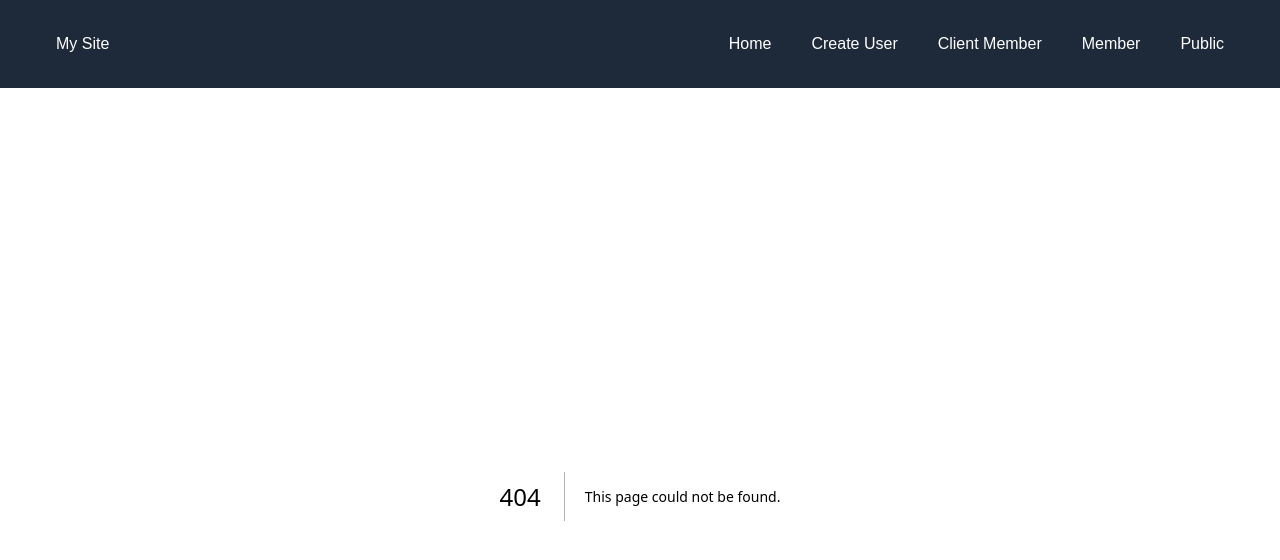
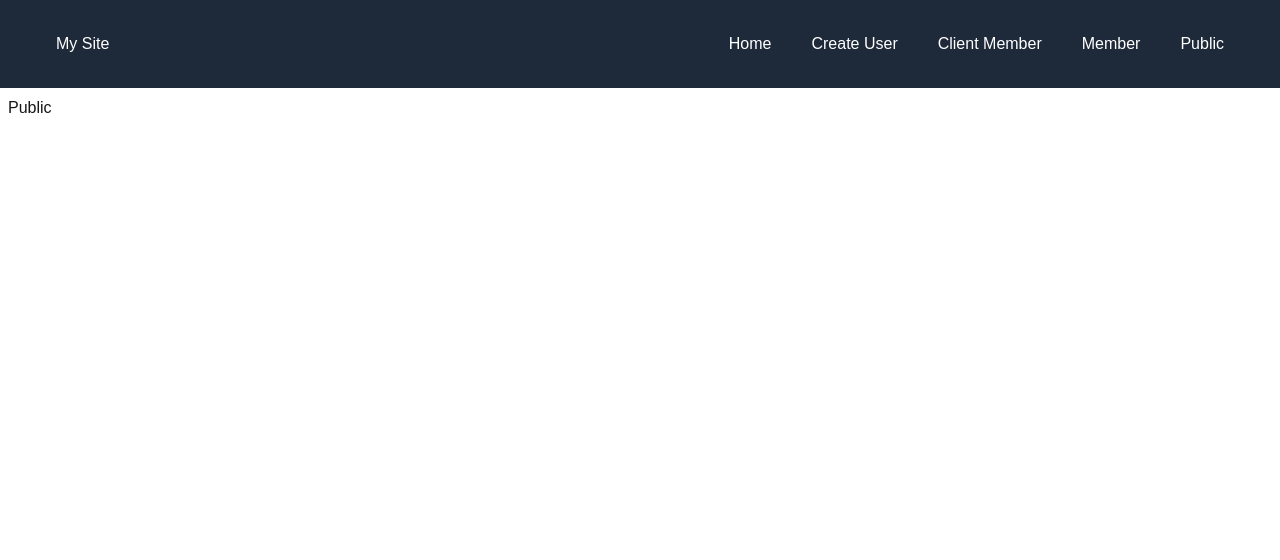
Before and after one commit to karthikvishal-s/NextAuth, a Next.js app: page /Public in a window 1280 px wide. Before the commit this address had no page. Shown: the top 560 px of the page. Built offline with nearby package versions, Linux system fonts and the light colour scheme.

Commit message:
commited new page for public

```diff
--- /dev/null
+++ b/app/Public/page.jsx
@@ -0,0 +1,11 @@
+import React from 'react'
+
+const Public = () => {
+  return (
+    <div>
+      Public
+    </div>
+  )
+}
+
+export default Public
```
